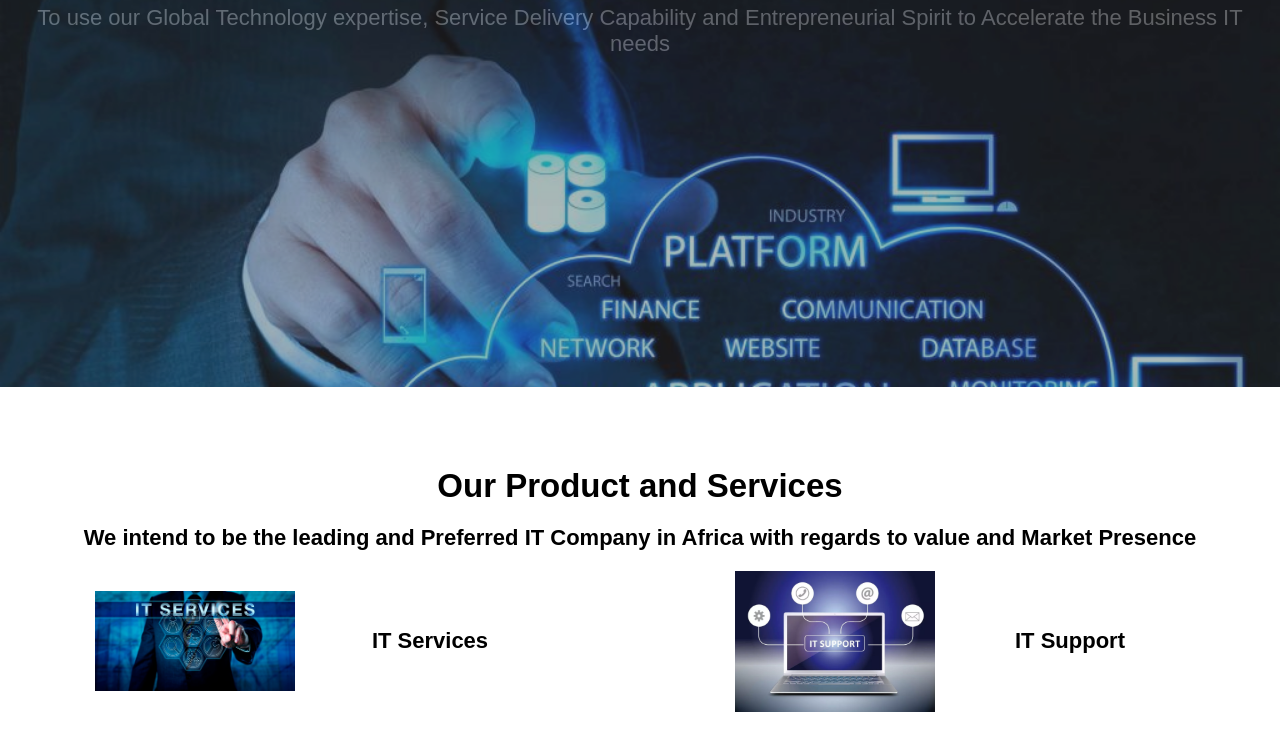
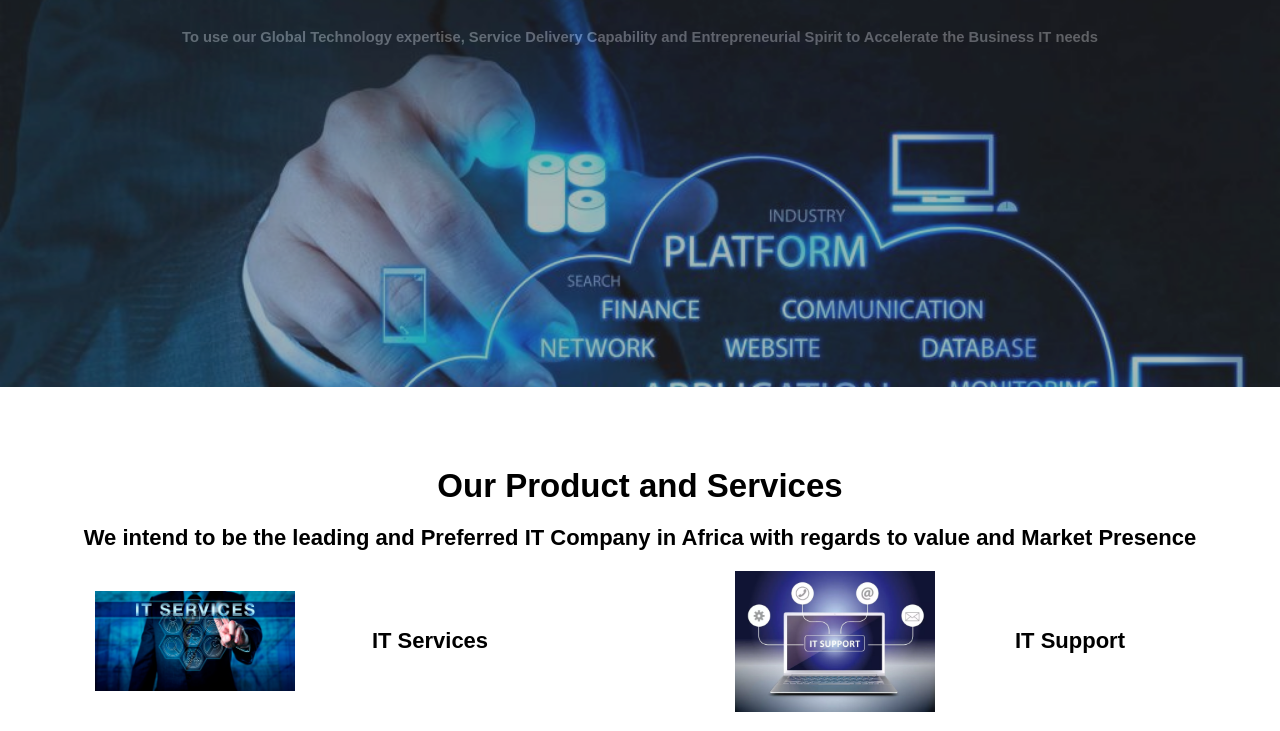
Before and after one commit to s-muel/companyHomePage, a plain HTML site: page index.html in a window 1280 px wide. Shown: the part 303-1034 px from the top of the page. Drawn offline with Linux system fonts and the light colour scheme; a web font is replaced by a local one.

Commit message:
finial change

```diff
--- a/index.html
+++ b/index.html
@@ -32,7 +32,7 @@
     <div class="mission">
       <div class="content">
         <h2>Our Mission</h2>
-        <p>To use our Global Technology expertise, Service Delivery Capability and Entrepreneurial Spirit to Accelerate the Business IT needs</p>
+        <h6>To use our Global Technology expertise, Service Delivery Capability and Entrepreneurial Spirit to Accelerate the Business IT needs</h6>
       </div>
     </div>
     </div>
```
